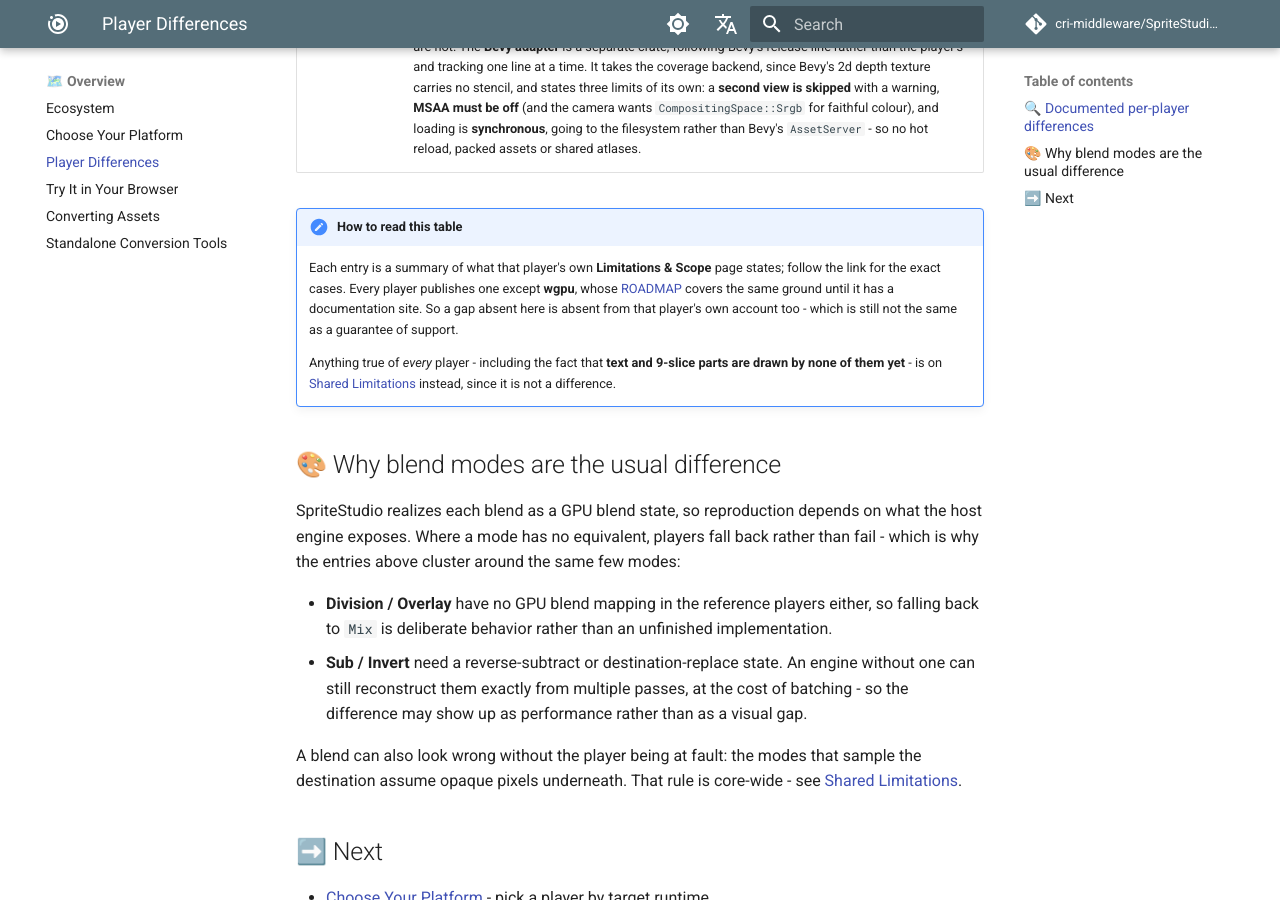
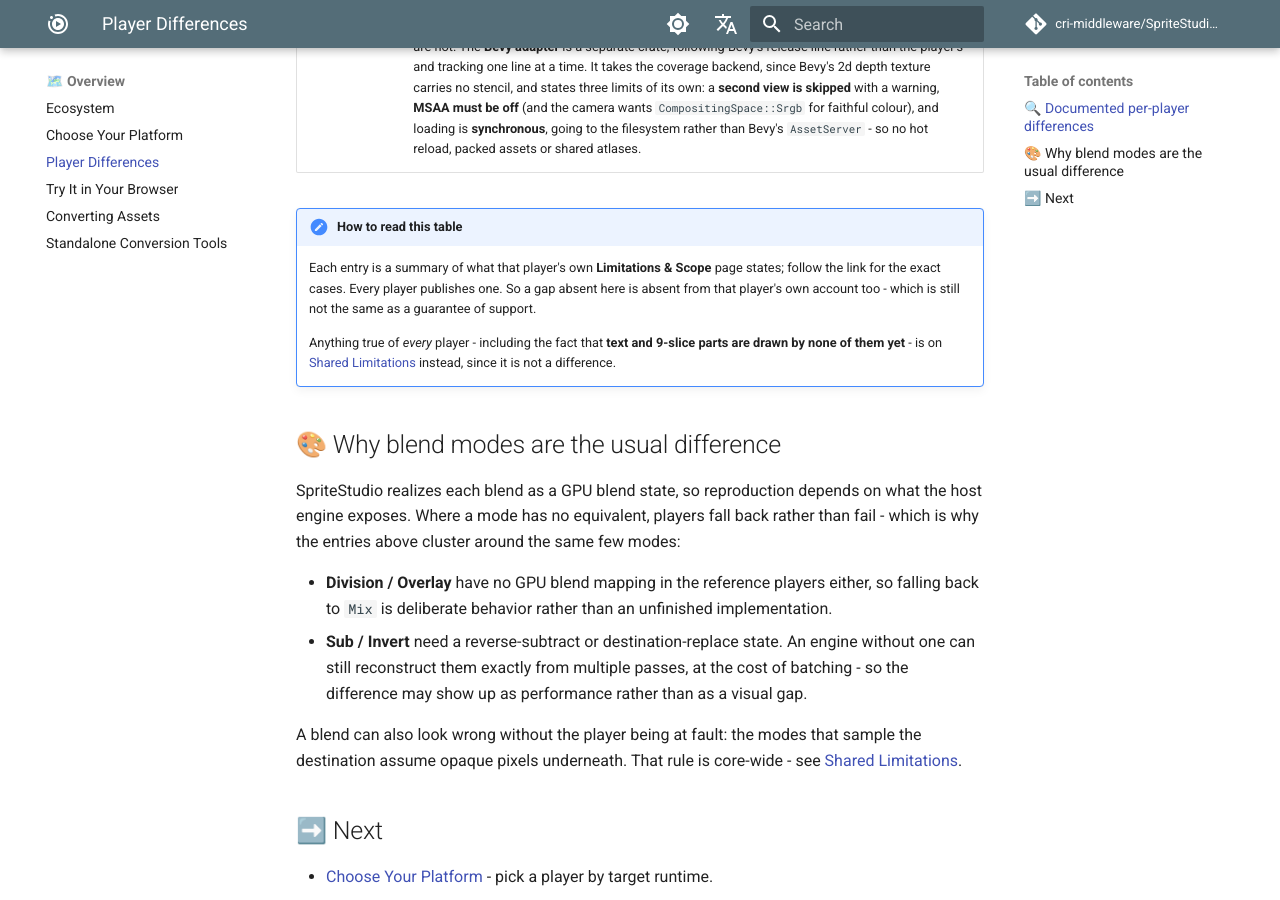
Before and after one commit to cri-middleware/SpriteStudio-Docs, an MkDocs documentation site: the page built from docs/en/overview/player-differences.md, in a window 1280 px wide and 900 px high, scrolled down 1472 px. Built offline with MkDocs 1.6.1 and Material for MkDocs 9.7.7, drawn with Linux system fonts in a browser that asks for light colours; comment, search, counter and statistics services are not loaded.

Commit message:
docs: wgpu does publish a Limitations & Scope page

```diff
--- a/docs/en/overview/player-differences.md
+++ b/docs/en/overview/player-differences.md
@@ -27,10 +27,8 @@ the core computes but leaves the player to draw or play - are in
 
 !!! note "How to read this table"
     Each entry is a summary of what that player's own **Limitations & Scope** page states; follow
-    the link for the exact cases. Every player publishes one except **wgpu**, whose
-    [ROADMAP](https://github.com/cri-middleware/SSPlayerForWgpu/blob/HEAD/ROADMAP.md) covers the
-    same ground until it has a documentation site. So a gap absent here is absent from that
-    player's own account too - which is still not the same as a guarantee of support.
+    the link for the exact cases. Every player publishes one. So a gap absent here is absent from
+    that player's own account too - which is still not the same as a guarantee of support.
 
     Anything true of *every* player - including the fact that **text and 9-slice parts are drawn
     by none of them yet** - is on [Shared Limitations](../sdk/limitations.md) instead, since it is
```
Also changed, not shown: docs/ja/overview/player-differences.md (+3 -5 lines).
